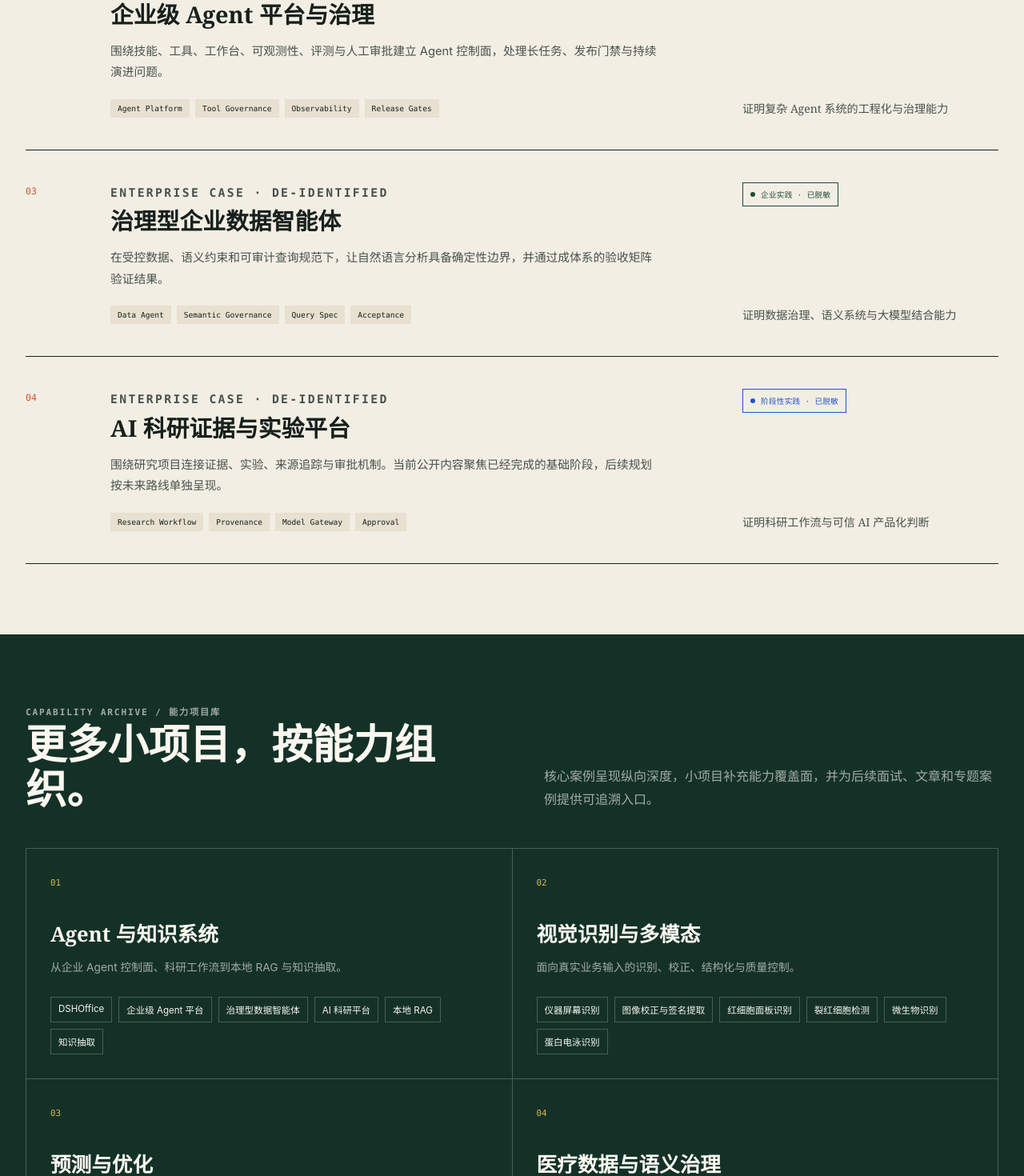
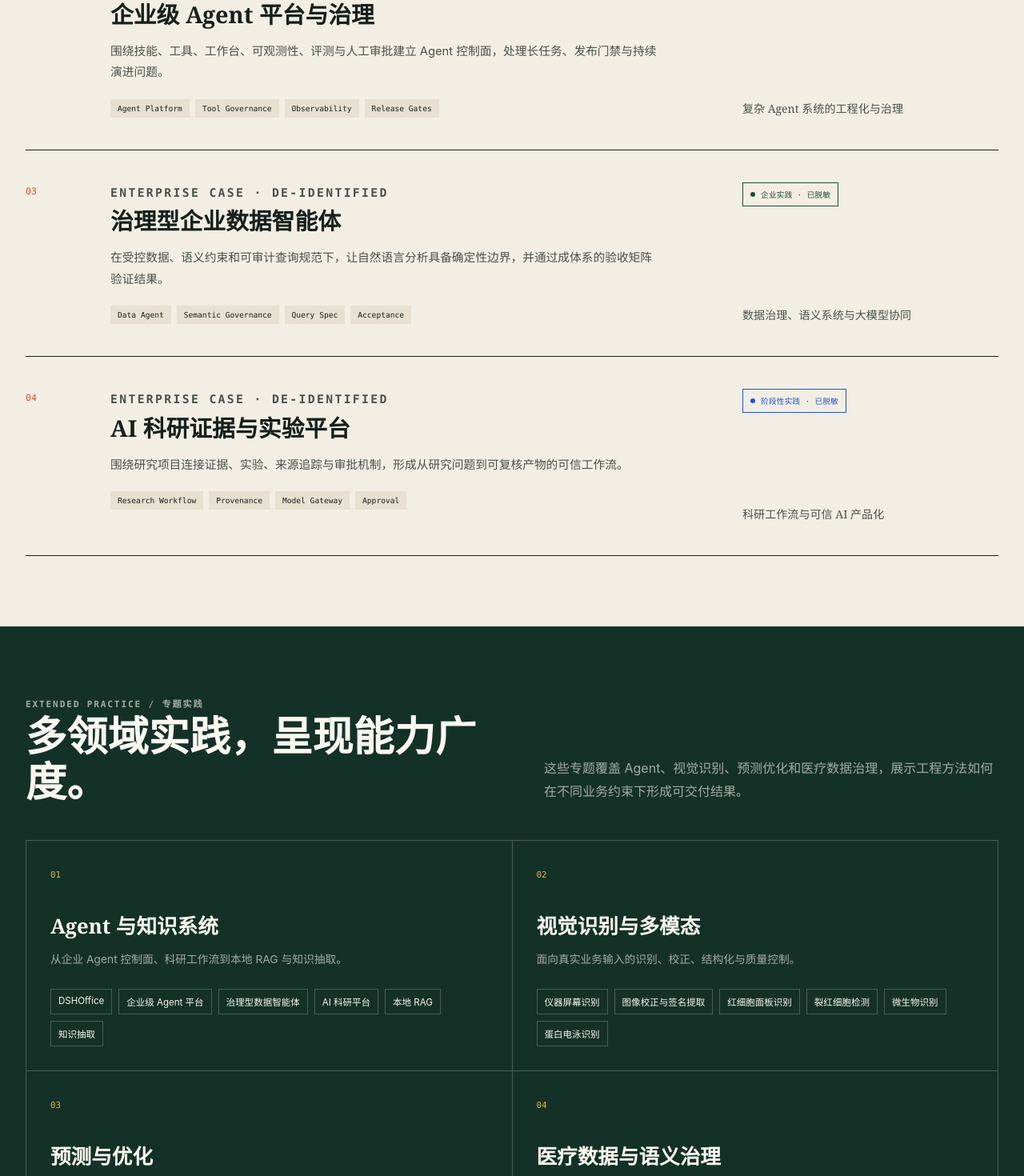
Before and after one commit to Luxuzhou/Luxuzhou.github.io, a Next.js app: page /projects in a window 1280 px wide. Shown: the part 1000-2470 px from the top of the page at 80% size. Built offline with nearby package versions, Linux system fonts and the light colour scheme; no server answers.

Commit message:
Refine public copy and expose research navigation

```diff
--- a/src/app/about/page.tsx
+++ b/src/app/about/page.tsx
@@ -63,7 +63,7 @@ export default function AboutPage() {
                 <div><strong>1 本</strong><span>已出版 Agent 工程图书</span></div>
               </div>
 
-              <p className="availability">当前持续构建 DSHOffice，并关注 Agent 平台、企业智能与 AI 产品工程化方向的长期机会。</p>
+              <p className="availability">当前持续构建 DSHOffice，也欢迎围绕 Agent 平台、企业智能与 AI 产品工程化展开交流与合作。</p>
             </div>
           </div>
         </section>
@@ -91,7 +91,7 @@ export default function AboutPage() {
                 <div>
                   <p className="eyebrow">WECHAT / 继续阅读</p>
                   <h3>硅基鹿鸣</h3>
-                  <p>这里承载更完整的实验过程、工具实测和行业判断，也是目前最稳定的内容入口。</p>
+                  <p>持续发布完整实验、工具实测和行业判断，欢迎扫码关注并继续阅读。</p>
                 </div>
                 <div className="wechat-search" aria-label="微信公众号搜索提示">
                   <a
--- a/src/app/articles/page.tsx
+++ b/src/app/articles/page.tsx
@@ -32,7 +32,7 @@ export default function ArticlesPage() {
                 <p className="eyebrow">SELECTED NOTES / 已确认发布</p>
                 <h2>近期代表性文章。</h2>
               </div>
-              <p>当前展示已核实的公众号标题和发布日期；后续内容同步流程将逐步接入全文与原始素材，所有条目都以真实发布记录为准。</p>
+              <p>精选公众号已发布的代表文章，保留正式标题、发布日期与完整正文，便于按主题持续阅读和交叉参照。</p>
             </div>
 
             <div className="article-index-list">
@@ -52,7 +52,7 @@ export default function ArticlesPage() {
               <span>RESEARCH &amp; EVIDENCE / 研究与成果</span>
               <div>
                 <h2>基金申报、专利方案、论文协作与出版成果</h2>
-                <p>按公开状态、个人角色和可验证证据组织，逐步补齐完整成果台账。</p>
+                <p>基金、专利、论文协作与出版成果均按公开状态、个人角色和可验证证据呈现。</p>
               </div>
               <strong>查看研究成果 →</strong>
             </a>
--- a/src/app/globals.css
+++ b/src/app/globals.css
@@ -2164,6 +2164,19 @@ a {
 }
 
 @media (max-width: 1060px) {
+  .nav-inner {
+    grid-template-columns: auto 1fr;
+  }
+
+  .brand-name,
+  .nav-cta {
+    display: none;
+  }
+
+  .main-nav {
+    justify-self: end;
+  }
+
   .detail-hero-grid,
   .detail-two-column,
   .evidence-grid,
--- a/src/app/projects/page.tsx
+++ b/src/app/projects/page.tsx
@@ -61,10 +61,10 @@ export default function ProjectsPage() {
           <div className="site-shell">
             <div className="archive-heading">
               <div>
-                <p className="eyebrow">CAPABILITY ARCHIVE / 能力项目库</p>
-                <h2>更多小项目，按能力组织。</h2>
+                <p className="eyebrow">EXTENDED PRACTICE / 专题实践</p>
+                <h2>多领域实践，呈现能力广度。</h2>
               </div>
-              <p>核心案例呈现纵向深度，小项目补充能力覆盖面，并为后续面试、文章和专题案例提供可追溯入口。</p>
+              <p>这些专题覆盖 Agent、视觉识别、预测优化和医疗数据治理，展示工程方法如何在不同业务约束下形成可交付结果。</p>
             </div>
 
             <div className="project-group-grid">
--- a/src/app/research/page.tsx
+++ b/src/app/research/page.tsx
@@ -14,7 +14,7 @@ const researchTracks = [
     title: "基金与科研项目申报",
     summary: "围绕临床检验、慢病管理、科研平台和医疗 AI 场景，参与研究问题拆解、技术路线、数据与算法方案及申报材料组织。",
     contribution: ["研究问题与产品场景映射", "数据、算法与系统技术路线", "可验证指标与阶段任务设计"],
-    disclosure: "具体立项、获批与合作机构信息将在获得公开授权并核实状态后逐项补充。",
+    disclosure: "经公开授权并核实状态的立项、获批与合作信息将在页面中同步展示。",
   },
   {
     code: "02",
@@ -88,7 +88,7 @@ export default function ResearchPage() {
               <p><span>01</span>正式成果展示公开名称、时间、状态与个人角色。</p>
               <p><span>02</span>申报、受理、录用和授权使用各自准确表述。</p>
               <p><span>03</span>企业及合作研究遵守权属、保密和公开授权边界。</p>
-              <p><span>04</span>具备公开链接、编号或证书时补充外部验证入口。</p>
+              <p><span>04</span>公开链接、编号与证书作为成果的外部验证依据。</p>
             </div>
           </div>
         </section>
--- a/src/components/Navbar.tsx
+++ b/src/components/Navbar.tsx
@@ -11,6 +11,7 @@ export default function Navbar() {
         <nav className="main-nav" aria-label="主导航">
           <a href="/projects">项目实践</a>
           <a href="/articles">研究与写作</a>
+          <a href="/research">研究成果</a>
           <a href="/about">关于我</a>
         </nav>
         <details className="mobile-menu">
@@ -18,6 +19,7 @@ export default function Navbar() {
           <div>
             <a href="/projects">项目实践</a>
             <a href="/articles">研究与写作</a>
+            <a href="/research">研究成果</a>
             <a href="/about">关于我</a>
           </div>
         </details>
--- a/src/data/site.ts
+++ b/src/data/site.ts
@@ -76,7 +76,7 @@ export const featuredCases: FeaturedCase[] = [
     status: "生产实践 · 已脱敏",
     statusType: "delivered",
     capabilities: ["Agent Platform", "Tool Governance", "Observability", "Release Gates"],
-    signal: "证明复杂 Agent 系统的工程化与治理能力",
+    signal: "复杂 Agent 系统的工程化与治理",
     role: "Agent 平台方案设计、运行时治理与工程落地",
     problem: "企业引入多个 Agent、技能和工具后，任务入口、运行轨迹、权限、评测与发布门禁容易分散，业务人员也很难从底层技术概念直接完成任务。",
     constraints: [
@@ -110,7 +110,7 @@ export const featuredCases: FeaturedCase[] = [
     status: "企业实践 · 已脱敏",
     statusType: "delivered",
     capabilities: ["Data Agent", "Semantic Governance", "Query Spec", "Acceptance"],
-    signal: "证明数据治理、语义系统与大模型结合能力",
+    signal: "数据治理、语义系统与大模型协同",
     role: "数据 Agent 架构、语义治理、验收体系与产品交付",
     problem: "自然语言数据问答很容易出现指标遗漏、口径漂移、越权查询和模型编造 SQL。业务真正需要的是能够解释、确认并受控执行的分析过程。",
     constraints: [
@@ -140,11 +140,11 @@ export const featuredCases: FeaturedCase[] = [
     eyebrow: "Enterprise case · de-identified",
     title: "AI 科研证据与实验平台",
     summary:
-      "围绕研究项目连接证据、实验、来源追踪与审批机制。当前公开内容聚焦已经完成的基础阶段，后续规划按未来路线单独呈现。",
+      "围绕研究项目连接证据、实验、来源追踪与审批机制，形成从研究问题到可复核产物的可信工作流。",
     status: "阶段性实践 · 已脱敏",
     statusType: "research",
     capabilities: ["Research Workflow", "Provenance", "Model Gateway", "Approval"],
-    signal: "证明科研工作流与可信 AI 产品化判断",
+    signal: "科研工作流与可信 AI 产品化",
     role: "科研平台产品规划、领域架构与端到端验证设计",
     problem: "科研活动横跨文献、数据库、实验、模型、图表和论文写作，结论与证据经常分散在不同工具中，难以复核、复现和持续演进。",
     constraints: [
@@ -160,11 +160,11 @@ export const featuredCases: FeaturedCase[] = [
       { title: "渐进式闭环", description: "在既有训练、实验和部署能力上，优先补齐科研上游和证据追溯主链。" },
     ],
     evidence: [
-      "完成平台总计划、端到端 MVP、领域架构、路线图和技术决策等规划基线。",
+      "形成平台总体方案、端到端 MVP、领域架构、路线图和关键技术决策。",
       "现有系统具备权限、审计、数据源、清洗、标注、实验、模型、部署与反馈基础模块。",
       "LIS 数据驱动科研作为首个领域包进入验证范围。",
     ],
-    outcome: "当前完成基础阶段和平台级路线收敛，公开案例重点呈现产品判断、证据模型与研究工作流设计。",
+    outcome: "已完成基础阶段与平台路线收敛，形成证据模型、领域架构和研究工作流的核心方案。",
     nextStep: "用一个可公开的黄金研究项目验证从方向发现、论文复现到实验比较和稿件证据包的完整链路。",
     relatedArticleSlugs: ["deepseek-v4-flash-agent", "agent-tool-selection-1200"],
   },
```
Also changed, not shown: src/app/page.tsx (+4 -4 lines).
